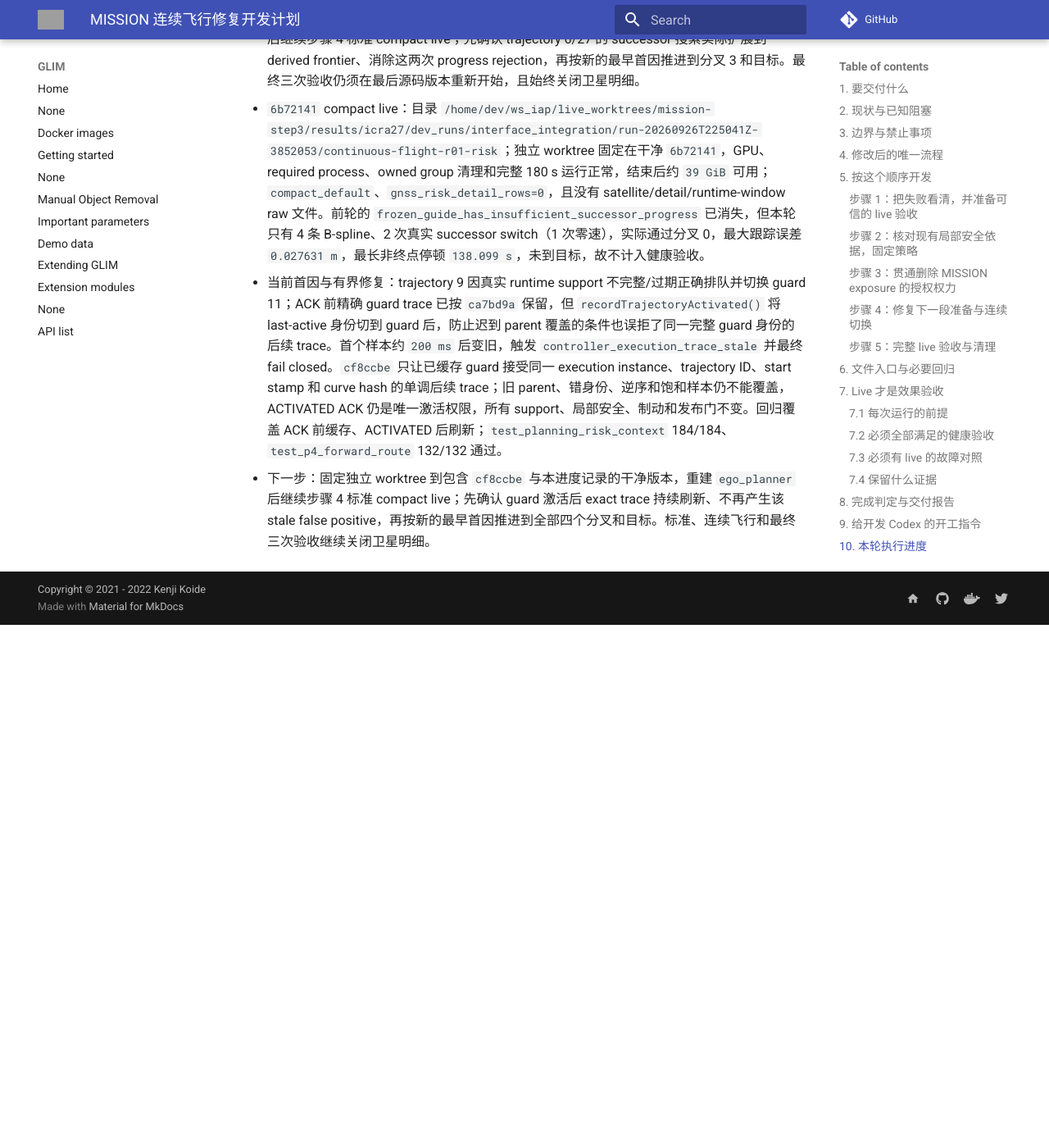
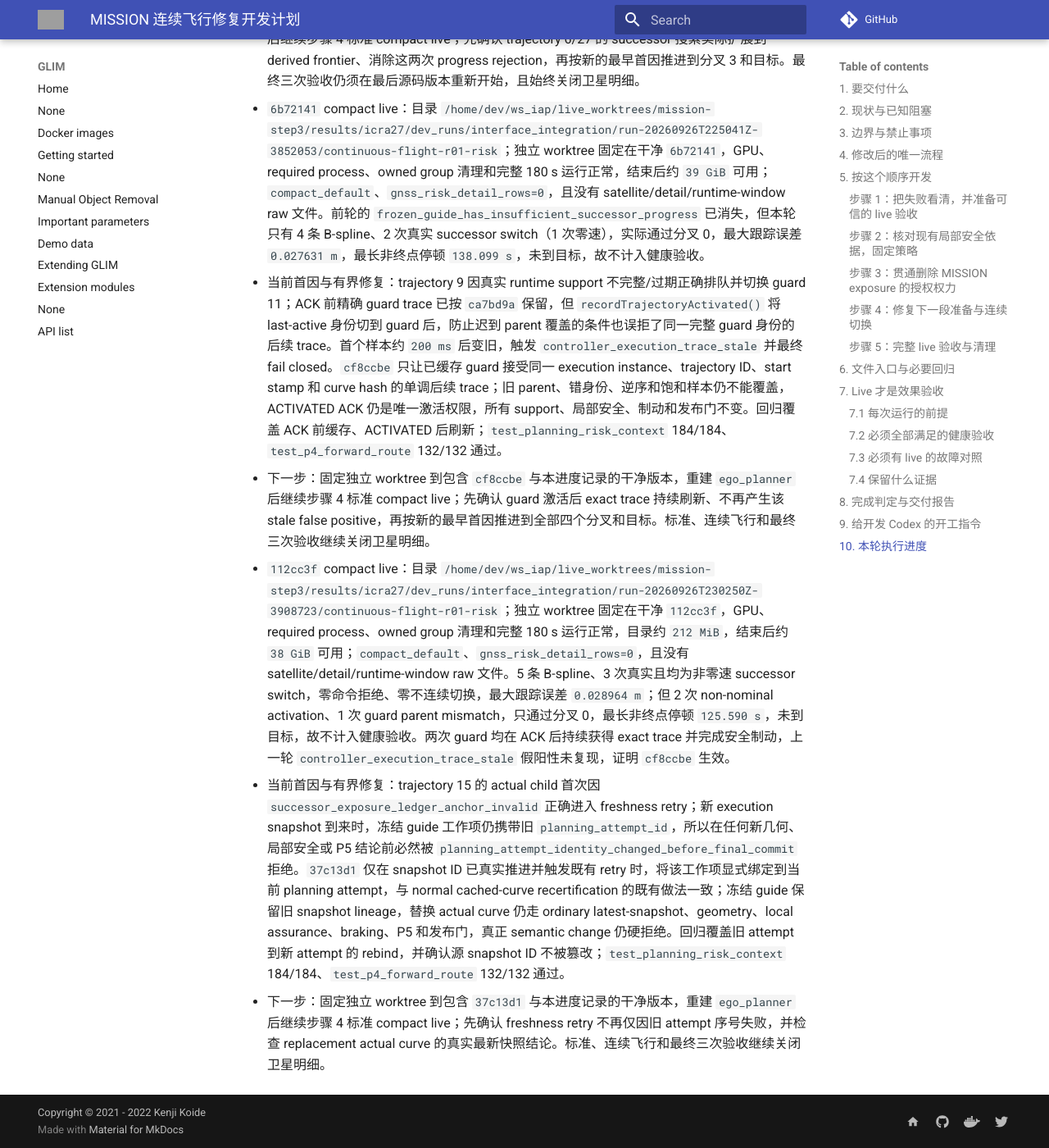
Before and after one commit to Printeger/iap, an MkDocs documentation site: the page built from docs/icra27/MISSION_CONTINUOUS_FLIGHT_IMPLEMENTATION_PLAN.md, in a window 1280 px wide and 1400 px high, scrolled down 37124 px. Shown: the whole window at 82% size. Built offline with MkDocs 1.6.1 and Material for MkDocs 9.7.7, drawn with Linux system fonts in a browser that asks for light colours; nearby versions of some CDN libraries; comment, search, counter and statistics services are not loaded; before the commit the page ends 37886 px from its top, so only the background shows below that; grey boxes are pictures that could not be loaded.

Commit message:
docs(icra27): record successor retry identity diagnosis

```diff
--- a/docs/icra27/MISSION_CONTINUOUS_FLIGHT_IMPLEMENTATION_PLAN.md
+++ b/docs/icra27/MISSION_CONTINUOUS_FLIGHT_IMPLEMENTATION_PLAN.md
@@ -255,7 +255,7 @@ symlink、非 tracked 且无进程占用后才能按精确路径删除。遵守
 
 ## 10. 本轮执行进度
 
-- 提交：步骤 1 为 `83fddbc`、`9f27a05`、`f6761b8`、`784d3d3`、`a4a35e9`、`30426ac`、`ffc118b`；步骤 2 为 `a751d5f`、`641b3ad`；步骤 3 为 `93bd62c`；步骤 4 当前代码到 `cf8ccbe`（完整因果提交链见下述逐次 live 记录）；磁盘与证据策略为 `64f6764`、`b772ed9`（均基于计划提交 `e675443`）。用户历史文件 `docs/whatsnext.md` 保持未跟踪、未修改。
+- 提交：步骤 1 为 `83fddbc`、`9f27a05`、`f6761b8`、`784d3d3`、`a4a35e9`、`30426ac`、`ffc118b`；步骤 2 为 `a751d5f`、`641b3ad`；步骤 3 为 `93bd62c`；步骤 4 当前代码到 `37c13d1`（完整因果提交链见下述逐次 live 记录）；磁盘与证据策略为 `64f6764`、`b772ed9`（均基于计划提交 `e675443`）。用户历史文件 `docs/whatsnext.md` 保持未跟踪、未修改。
 - 完成项：步骤 1 已补全 optimizer/refinement/manager/FSM 首因，continuous-flight analyzer 已拒绝 guard 伪后继、身份或父子链不符、零速切换、命令断流、required process 提前退出、短程停车、终点悬停不足和未由 odom 穿越四叉。步骤 2 已确认生产路径统一复用 `LocalMotionAssurance`/`LocalClearanceEvaluator` 且必要输入缺失时 fail closed；森林配置仍为 tracking `0.15 m`、safety margin `0.20 m`、surface `0.02 m`、`uncalibrated_default_v1`，故后续证据只适用于仿真/开发，不能冒充部署标定。步骤 3 已移除 MISSION exposure 的独立拒绝/制动权并保留真实风险诊断和排序；STRICT、局部净空、support/freshness、身份、动力学与制动门不变。
 - 失败首因：基线轨迹 5 为 `SUCCESSOR_CURVE_PREPARATION_FAILED` 且旧 detail 泄漏初始化占位；轨迹 9 为 P5 重复累计 prior episode 后 exposure braking。原始证据：`results/icra27/dev_runs/interface_integration/run-20260926T050049Z-450628/full-r01-risk/exports/planner_p4_risk_astar_debug.csv.execution_events.csv` 及同目录 `stdout.log`。步骤 3 干净 live 已证明旧 exposure 不再制动，但第一 actual B-spline 因 `local_clearance_margin_not_positive` 被硬局部门拒绝，下一冻结通道又继承失败候选的 `HOLD_REQUIRED`，故未首航；`bspline_count=0` 和零位移是结果，不是首因。
 - live 证据：步骤 3 使用独立 worktree/build/install，在 `93bd62c78b6dc7af731b25c6e2a71794d02b14eb` 运行 180 s；GPU preflight 通过、required processes 未提前退出、launch exit 0，manifest 为 `git_worktree_clean=true`。目录：`/home/dev/ws_iap/live_worktrees/mission-step3/results/icra27/dev_runs/interface_integration/run-20260926T081255Z-633590`。该失败运行不计入最终健康三次。
@@ -377,3 +377,6 @@ symlink、非 tracked 且无进程占用后才能按精确路径删除。遵守
 - `6b72141` compact live：目录 `/home/dev/ws_iap/live_worktrees/mission-step3/results/icra27/dev_runs/interface_integration/run-20260926T225041Z-3852053/continuous-flight-r01-risk`；独立 worktree 固定在干净 `6b72141`，GPU、required process、owned group 清理和完整 180 s 运行正常，结束后约 `39 GiB` 可用；`compact_default`、`gnss_risk_detail_rows=0`，且没有 satellite/detail/runtime-window raw 文件。前轮的 `frozen_guide_has_insufficient_successor_progress` 已消失，但本轮只有 4 条 B-spline、2 次真实 successor switch（1 次零速），实际通过分叉 0，最大跟踪误差 `0.027631 m`，最长非终点停顿 `138.099 s`，未到目标，故不计入健康验收。
 - 当前首因与有界修复：trajectory 9 因真实 runtime support 不完整/过期正确排队并切换 guard 11；ACK 前精确 guard trace 已按 `ca7bd9a` 保留，但 `recordTrajectoryActivated()` 将 last-active 身份切到 guard 后，防止迟到 parent 覆盖的条件也误拒了同一完整 guard 身份的后续 trace。首个样本约 `200 ms` 后变旧，触发 `controller_execution_trace_stale` 并最终 fail closed。`cf8ccbe` 只让已缓存 guard 接受同一 execution instance、trajectory ID、start stamp 和 curve hash 的单调后续 trace；旧 parent、错身份、逆序和饱和样本仍不能覆盖，ACTIVATED ACK 仍是唯一激活权限，所有 support、局部安全、制动和发布门不变。回归覆盖 ACK 前缓存、ACTIVATED 后刷新；`test_planning_risk_context` 184/184、`test_p4_forward_route` 132/132 通过。
 - 下一步：固定独立 worktree 到包含 `cf8ccbe` 与本进度记录的干净版本，重建 `ego_planner` 后继续步骤 4 标准 compact live；先确认 guard 激活后 exact trace 持续刷新、不再产生该 stale false positive，再按新的最早首因推进到全部四个分叉和目标。标准、连续飞行和最终三次验收继续关闭卫星明细。
+- `112cc3f` compact live：目录 `/home/dev/ws_iap/live_worktrees/mission-step3/results/icra27/dev_runs/interface_integration/run-20260926T230250Z-3908723/continuous-flight-r01-risk`；独立 worktree 固定在干净 `112cc3f`，GPU、required process、owned group 清理和完整 180 s 运行正常，目录约 `212 MiB`，结束后约 `38 GiB` 可用；`compact_default`、`gnss_risk_detail_rows=0`，且没有 satellite/detail/runtime-window raw 文件。5 条 B-spline、3 次真实且均为非零速 successor switch，零命令拒绝、零不连续切换，最大跟踪误差 `0.028964 m`；但 2 次 non-nominal activation、1 次 guard parent mismatch，只通过分叉 0，最长非终点停顿 `125.590 s`，未到目标，故不计入健康验收。两次 guard 均在 ACK 后持续获得 exact trace 并完成安全制动，上一轮 `controller_execution_trace_stale` 假阳性未复现，证明 `cf8ccbe` 生效。
+- 当前首因与有界修复：trajectory 15 的 actual child 首次因 `successor_exposure_ledger_anchor_invalid` 正确进入 freshness retry；新 execution snapshot 到来时，冻结 guide 工作项仍携带旧 `planning_attempt_id`，所以在任何新几何、局部安全或 P5 结论前必然被 `planning_attempt_identity_changed_before_final_commit` 拒绝。`37c13d1` 仅在 snapshot ID 已真实推进并触发既有 retry 时，将该工作项显式绑定到当前 planning attempt，与 normal cached-curve recertification 的既有做法一致；冻结 guide 保留旧 snapshot lineage，替换 actual curve 仍走 ordinary latest-snapshot、geometry、local assurance、braking、P5 和发布门，真正 semantic change 仍硬拒绝。回归覆盖旧 attempt 到新 attempt 的 rebind，并确认源 snapshot ID 不被篡改；`test_planning_risk_context` 184/184、`test_p4_forward_route` 132/132 通过。
+- 下一步：固定独立 worktree 到包含 `37c13d1` 与本进度记录的干净版本，重建 `ego_planner` 后继续步骤 4 标准 compact live；先确认 freshness retry 不再仅因旧 attempt 序号失败，并检查 replacement actual curve 的真实最新快照结论。标准、连续飞行和最终三次验收继续关闭卫星明细。
```
